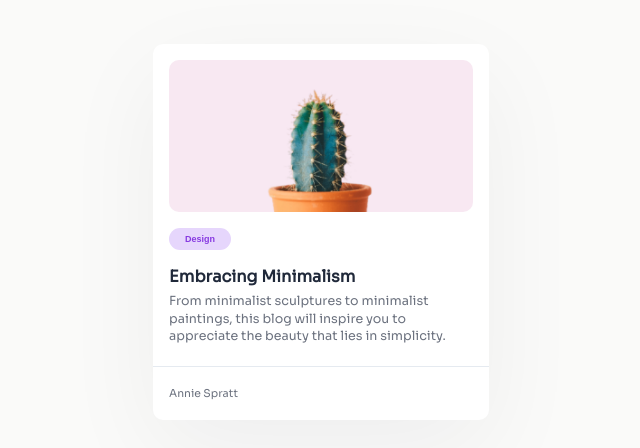
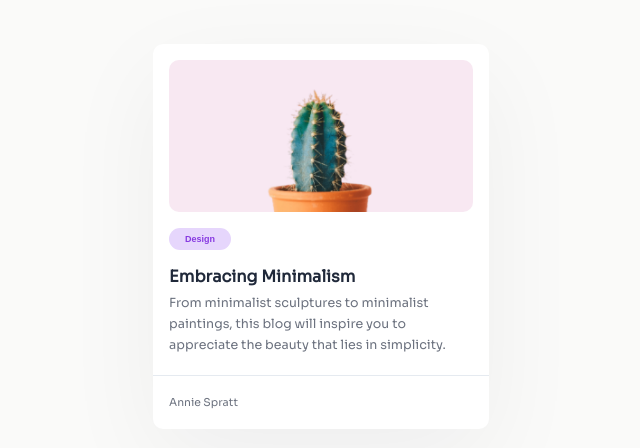
Before and after one commit to gtcore902/Minimal-Blog-Card, a plain HTML site: page index.html in a window 1280 px wide. Shown: the part 120-568 px from the top of the page, without its empty margins (319-959 px from the left). Drawn offline with Linux system fonts and the light colour scheme.

Commit message:
style: set 1.3rem line height

```diff
--- a/style.css
+++ b/style.css
@@ -64,7 +64,7 @@ h2 {
 p:first-of-type {
     margin: 0 16px;
     font-size: 0.875em;
-    line-height: 1.1rem;
+    line-height: 1.3rem;
 }
 
 .separator {
```
